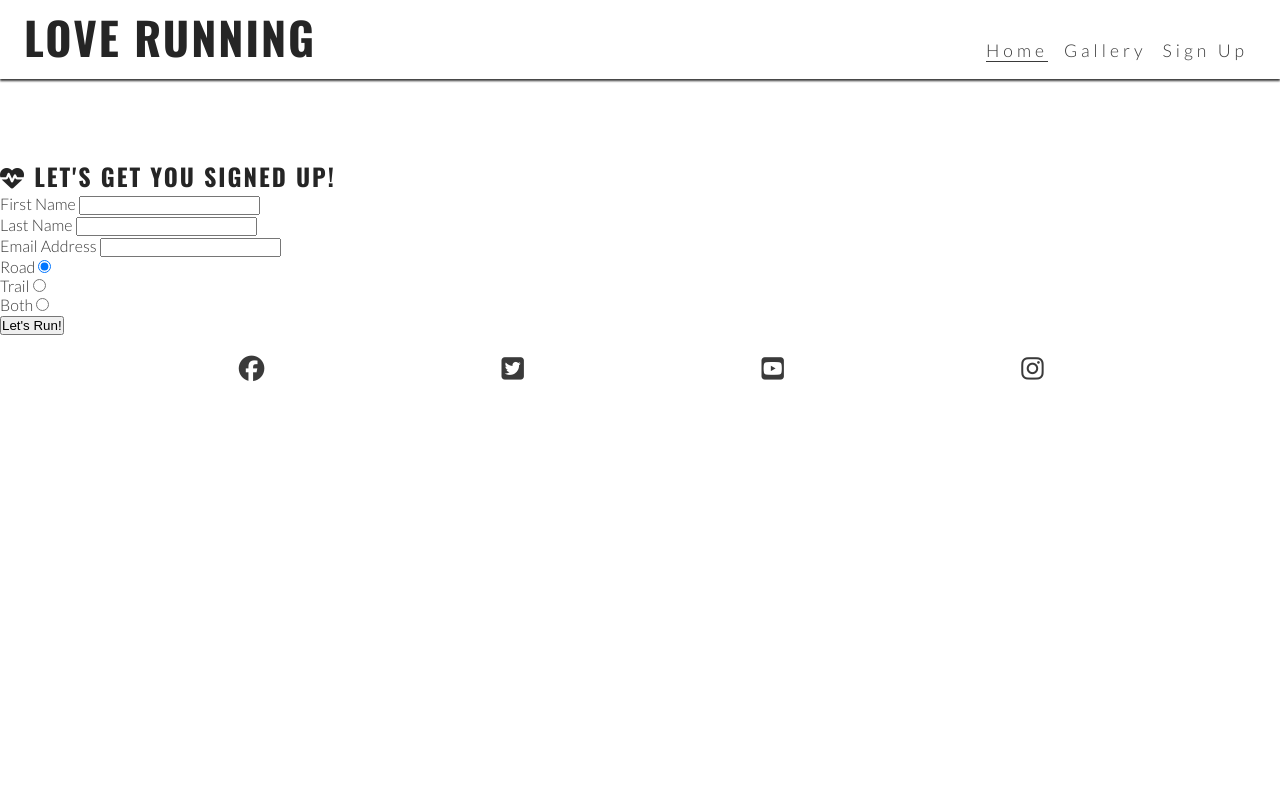
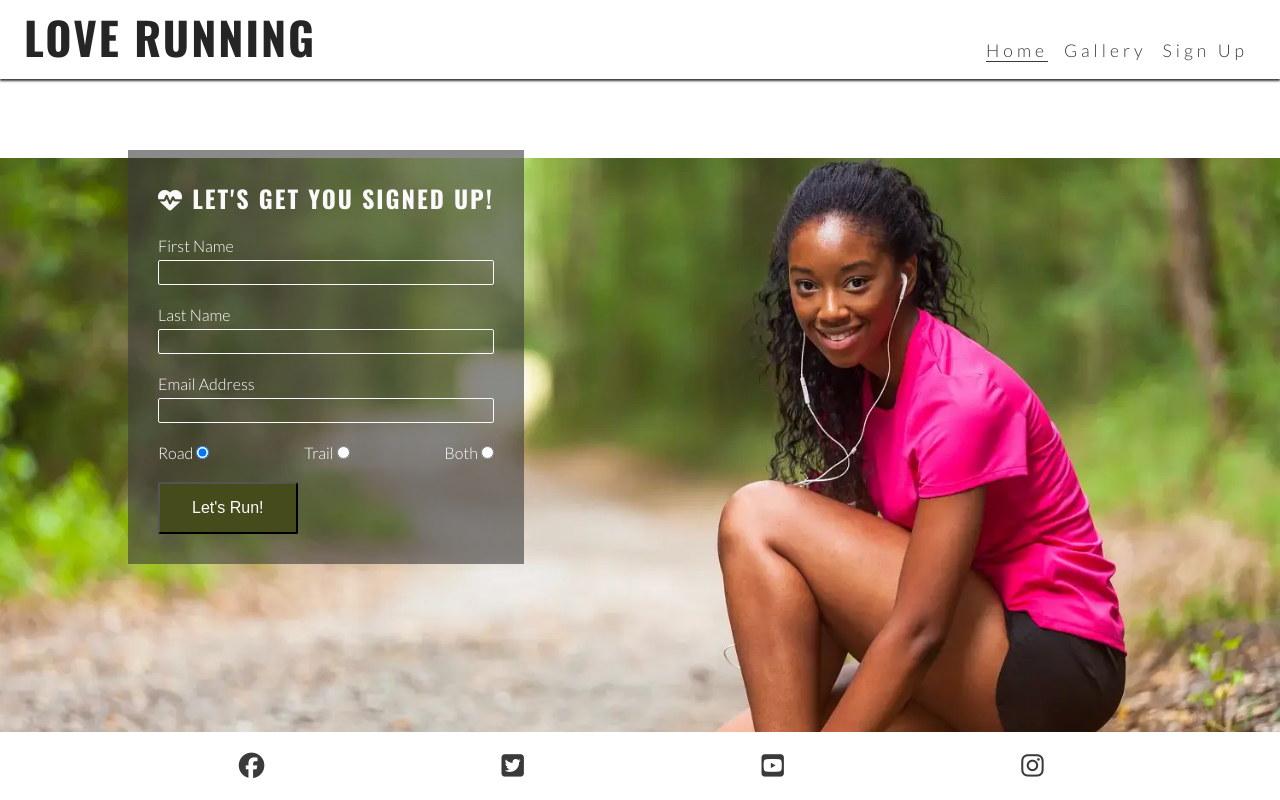
Before and after one commit to cmoynan/Love-Run-3, a plain HTML site: page signup.html in a window 1280 px wide. Drawn offline with nearby package versions, Linux system fonts and the light colour scheme.

Commit message:
added styling to sign up page

```diff
--- a/assets/css/style.css
+++ b/assets/css/style.css
@@ -192,6 +192,90 @@ flex-wrap: wrap;
 #photos {
     line-height: 0;
 }
+
+/* Signup Files */
+main {
+    /* Enlarge main element to push footer down*/
+    flex: 1 0 auto;
+    /* Add margin at the top to prevent content from being covered by the header */
+    margin-top: 47px;
+    /* Enable flex properties for child elements */
+    display: flex;
+    flex-direction: column;
+}
+
+/* Form */
+#signup {
+    background-image: url("../images/signup-image.webp");
+    background-size: cover;
+    background-position: 75%;
+    padding: 20px 10% 0 10%;
+    flex-grow: 1;
+}
+
+#signup-form {
+    color: #ffffff;
+    background-color: rgba(60, 60, 60, 0.6);
+    padding: 30px;
+}
+
+#signup-form>h2 {
+    color: #fafafa;
+    margin-bottom: 20px;
+}
+
+.text-input {
+    background: transparent;
+    color: #fafafa;
+    width: 100%;
+    height: 25px;
+    margin: 5px 0 20px 0;
+    border: 1px solid #fafafa;
+    border-radius: 2px;
+    padding: 0 5px;
+}
+
+.radio-buttons {
+    width: 100%;
+    display: flex;
+    justify-content: space-between;
+}
+
+.join-button {
+    margin-top: 20px;
+    border-radius: 2px;
+    padding: 15px 32px;
+    font-size: 100%;
+    background-color: #454b1b;
+    color: #fafafa;
+}
+
+/* Media query: tablets and larger (768px and up) */
+@media screen and (min-width: 768px) {
+    ...
+
+    /* Form */
+    #signup {
+        background-position: center;
+        position: relative;
+    }
+
+    #signup-form {
+        max-width: 400px;
+        position: absolute;
+        left: 10%;
+        top: 150px;
+    }
+
+    .text-input:hover {
+        border-color: #f16c6b;
+    }
+
+    .join-button:hover {
+        background-color: #fafafa;
+        color: #454b1b;
+    }
+}
 /* Footer */
 #social-networks {
     text-align: center;
@@ -206,6 +290,8 @@ flex-wrap: wrap;
     padding: 5%;
     color: #3a3a3a;
 }
+
+
 
 /* Media query: large or landscape photos(576px and up) */
 @media screen and (min-width: 576px) {
```
Also changed, not shown: assets/images/signup-image.webp (added).
